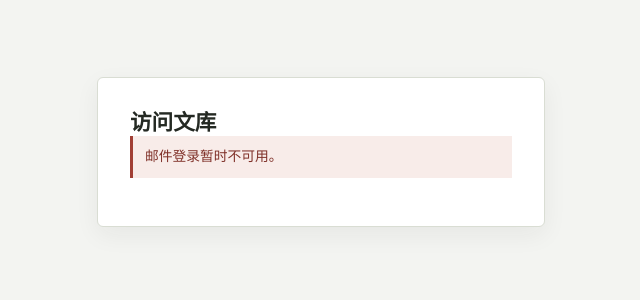
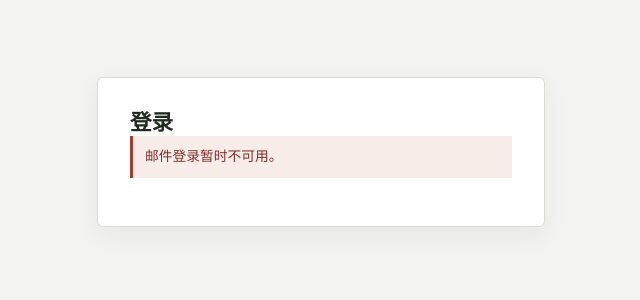
Before and after one commit to tianyuf/qian-wenku-web, a Flask app: template src/qian_wenku_web/templates/login.html in a window 1280 px wide. Shown: the part 275-575 px from the top of the page, without its empty margins (319-959 px from the left). Run offline with Flask 3, Linux system fonts and the light colour scheme; the template is opened without the code that fills it, so the values that code supplies are empty; some libraries are stand-ins or nearby versions.

Commit message:
Update login page copy

```diff
--- a/src/qian_wenku_web/templates/login.html
+++ b/src/qian_wenku_web/templates/login.html
@@ -1,6 +1,6 @@
 {% extends "base.html" %}
 
-{% block meta_description %}钱学森文库内测访问{% endblock %}
+{% block meta_description %}钱学森文库{% endblock %}
 {% block title %}钱学森文库{% endblock %}
 {% block meta %}<meta name="robots" content="noindex, nofollow">{% endblock %}
 {% block skip_link %}<a href="#main" class="visually-hidden-focusable" style="position:absolute;top:0;left:0;z-index:9999;padding:0.5rem 1rem;background:var(--accent);color:#fff;text-decoration:none;">跳到主要内容</a>{% endblock %}
@@ -10,14 +10,14 @@
 {% block content %}
 <main class="login-view" id="main">
     <section class="login-panel" aria-labelledby="login-title">
-        <h1 id="login-title">访问文库</h1>
+        <h1 id="login-title">登录</h1>
         {% if submitted %}
         <p class="login-description access-success">登录链接已发送至您的邮箱。链接仅可使用一次，并将在 15 分钟后失效。</p>
         <a class="btn btn-primary w-100" href="{{ url_for('login', next=next_url) }}">重新发送</a>
         {% elif magic_login_enabled %}
         {% if error %}<div class="login-error" role="alert">{{ error }}</div>{% endif %}
         <div id="magic-link-confirm" hidden>
-            <p class="login-description">确认在此浏览器中登录钱学森文库。</p>
+            <p class="login-description">确认在此浏览器中登录 qianxuesen.org。</p>
             <form method="post" class="login-form">
                 <input type="hidden" name="action" value="consume_magic_link">
                 <input type="hidden" name="csrf_token" value="{{ csrf_token }}">
@@ -26,7 +26,7 @@
             </form>
         </div>
         <div id="email-login-request">
-            <p class="login-description">输入您的邮箱，我们会发送一个一次性登录链接。</p>
+            <p class="login-description">输入您的邮箱，本站会发送一个一次性登录链接。</p>
             <form method="post" class="login-form">
                 <input type="hidden" name="next" value="{{ next_url }}">
                 <input type="hidden" name="csrf_token" value="{{ csrf_token }}">
```
